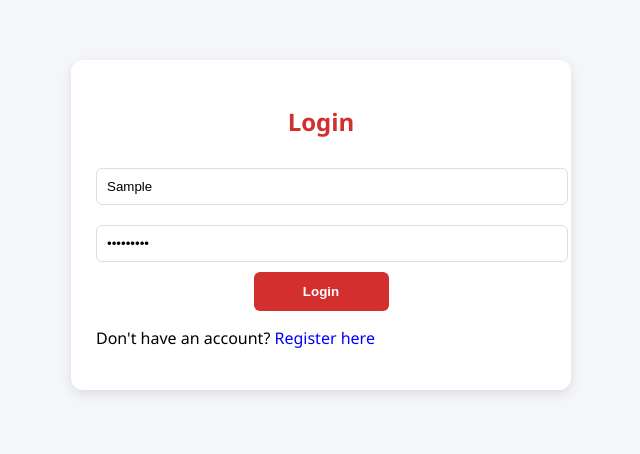
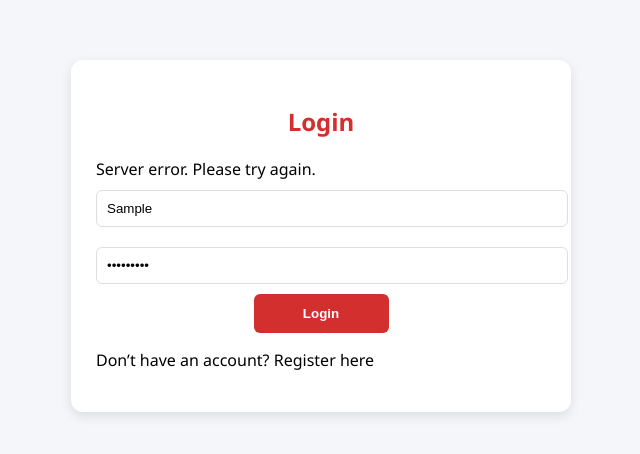
Before and after one commit to itssaitej/Blood-Bridge, a React (Create React App) app in the folder blood-donor-frontend/: page /login in a window 1280 px wide. Both pictures are taken after typing "Sample", "Sample123" into the empty fields and a click on the button "Login". Shown: the top 454 px of the page, without its empty margins (319-959 px from the left). Built offline with nearby package versions, Linux system fonts and the light colour scheme; no server answers.

Commit message:
Update Login.js

```diff
--- a/blood-donor-frontend/src/Login.js
+++ b/blood-donor-frontend/src/Login.js
@@ -1,23 +1,30 @@
-import React, { useState } from "react";
-import { useEffect } from "react";
+import React, { useState, useEffect } from "react";
 import { useNavigate } from "react-router-dom";
 
-function Login({ setIsLoggedIn })
-{
+function Login({ setIsLoggedIn }) {
   const navigate = useNavigate();
+
   const [username, setUsername] = useState("");
-  //const [name, setName] = useState("");
   const [password, setPassword] = useState("");
-//const name = localStorage.getItem("name");
+
+  const [message, setMessage] = useState("");
+  const [error, setError] = useState("");
+  const [loading, setLoading] = useState(false);
+
   useEffect(() => {
     const token = localStorage.getItem("token");
+
     if (token) {
       setIsLoggedIn(true);
-      navigate("/dashboard");;
+      navigate("/dashboard");
     }
   }, []);
 
   const handleLogin = async () => {
+    setLoading(true);
+    setError("");
+    setMessage("");
+
     try {
       const response = await fetch(
         "https://blood-bridge-backend-production.up.railway.app/auth/login",
@@ -32,36 +39,47 @@ function Login({ setIsLoggedIn })
 
       const data = await response.json();
 
-    // 🚨 Check login success
       if (!response.ok) {
-      alert(data.error || "Invalid username or password");
+        setError(data.error || "Invalid username or password");
+        setLoading(false);
         return;
       }
 
-    // ✅ Save only on success
       localStorage.setItem("token", data.token);
       localStorage.setItem("username", data.username);
       localStorage.setItem("name", data.name || data.username);
 
       setIsLoggedIn(true);
-    alert("Login successful!");
+      setMessage("Login successful! Redirecting...");
+
       setTimeout(() => {
         navigate("/dashboard");
       }, 1000);
 
-  } catch (error) {
-    alert("Server error. Please try again.");
+    } catch (err) {
+      setError("Server error. Please try again.");
+      setLoading(false);
     }
   };
+
   const handleSubmit = (e) => {
-    e.preventDefault(); // prevent page reload
+    e.preventDefault();
     handleLogin();
   };
 
   return (
     <div className="container">
       <div className="card">
+
         <h2 className="title">Login</h2>
+
+        {message && (
+          <div className="success-box">{message}</div>
+        )}
+
+        {error && (
+          <div className="error-box">{error}</div>
+        )}
 
         <form onSubmit={handleSubmit}>
           <input
@@ -69,6 +87,7 @@ function Login({ setIsLoggedIn })
             placeholder="Username"
             value={username}
             onChange={(e) => setUsername(e.target.value)}
+            required
           />
 
           <input
@@ -77,48 +96,27 @@ function Login({ setIsLoggedIn })
             placeholder="Password"
             value={password}
             onChange={(e) => setPassword(e.target.value)}
+            required
           />
 
-      <button className="button" type="submit">
-        Login
+          <button className="button" type="submit" disabled={loading}>
+            {loading ? "Logging in..." : "Login"}
           </button>
         </form>
-           <p>
-       Don't have an account?{" "}
+
+        <p className="register-text">
+          Don’t have an account?{" "}
           <span
-         style={{ color: "blue", cursor: "pointer" }}
+            className="register-link"
             onClick={() => navigate("/register")}
           >
             Register here
           </span>
         </p>
+
       </div>
     </div>
   );
 }
 
-const styles = {
-  card: {
-    margin: "20px auto",
-    padding: "20px",
-    width: "300px",
-    boxShadow: "0 0 10px rgba(0,0,0,0.1)",
-    borderRadius: "10px"
-  },
-  input: {
-    display: "block",
-    width: "90%",
-    margin: "10px auto",
-    padding: "8px"
-  },
-  button: {
-    padding: "10px",
-    backgroundColor: "crimson",
-    color: "white",
-    border: "none",
-    borderRadius: "5px",
-    cursor: "pointer"
-  }
-};
-
 export default Login;
```
Lines whose indentation alone changed are shown as unchanged.
